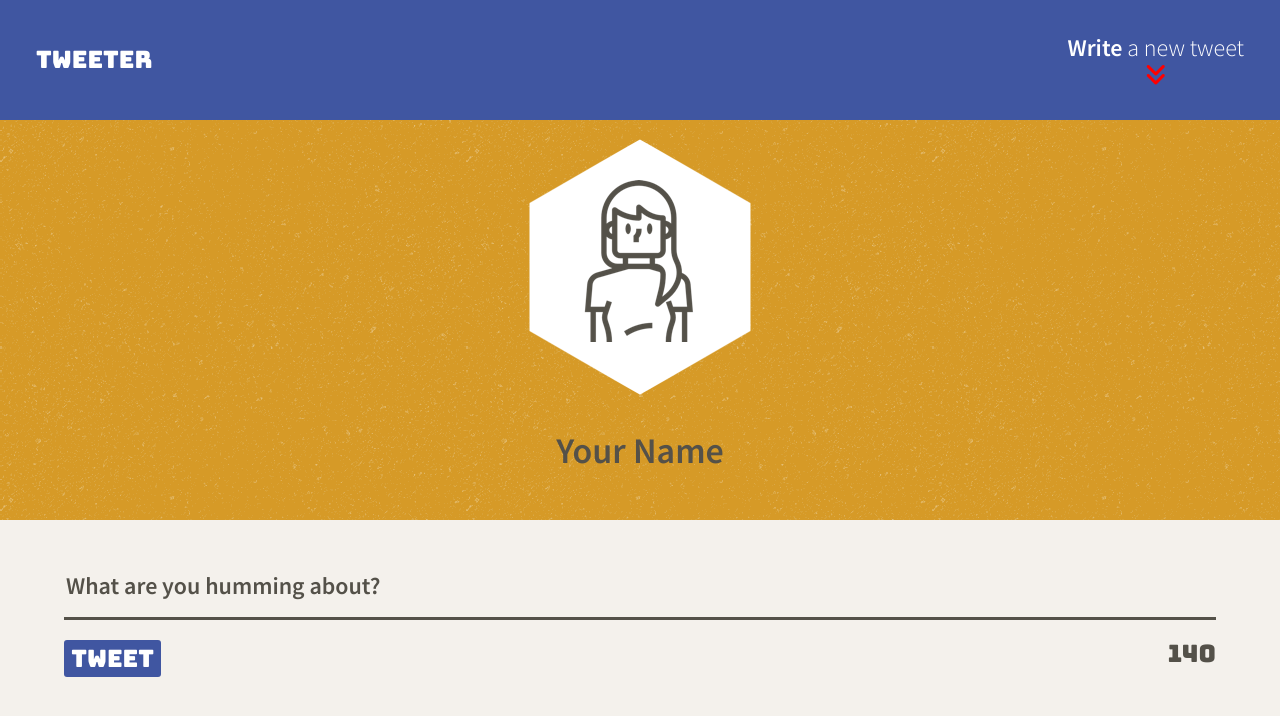
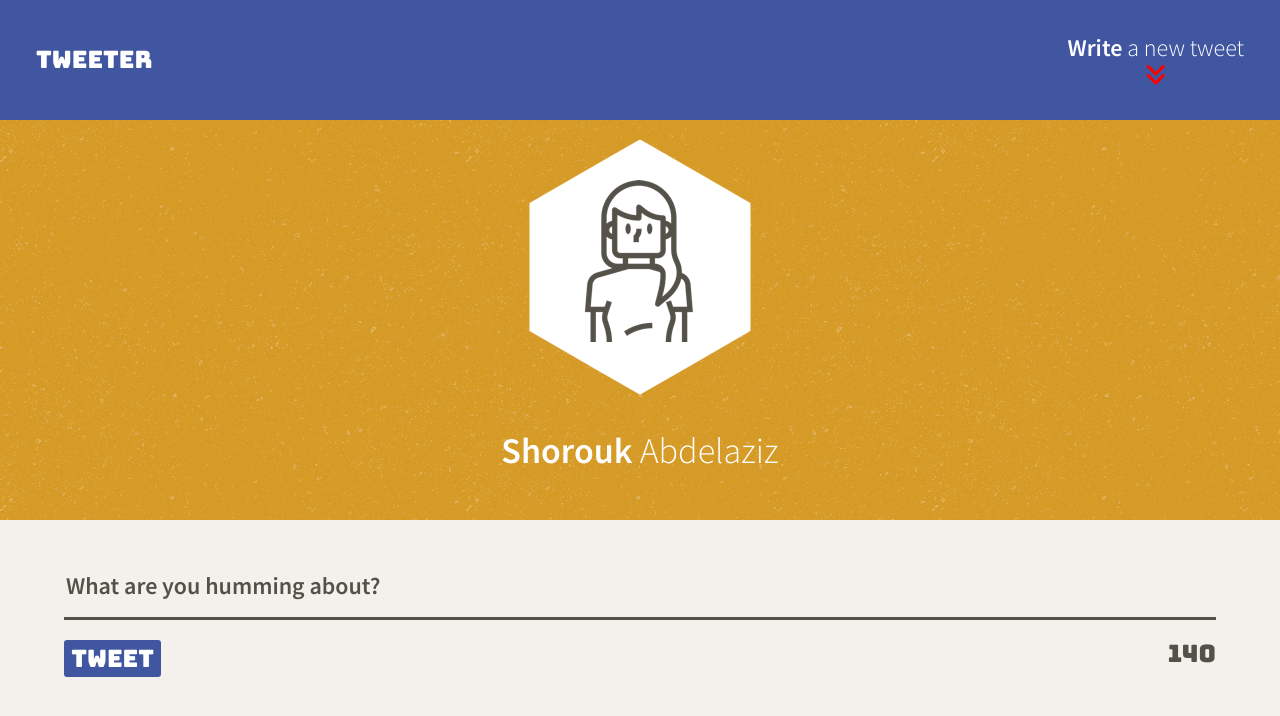
Before and after one commit to ShoroukAziz/my-tweeter, a website: page public/index.html in a window 1280 px wide. Drawn offline with nearby package versions, Linux system fonts and the light colour scheme.

Commit message:
Make name fff & different weights for first & last

```diff
--- a/public/index.html
+++ b/public/index.html
@@ -49,7 +49,7 @@
       <img src="/images/profile-hex.png">
     </div>
     <div>
-      <h2>Your Name</h2>
+      <h2> <span>Shorouk</span> Abdelaziz</h2>
     </div>
   </header>
 
--- a/public/styles/header.css
+++ b/public/styles/header.css
@@ -9,3 +9,12 @@ header {
   justify-content: center;
   align-items: center;
 }
+
+header h2 {
+  color: #ffffff;
+  font-weight: 300;
+}
+
+header h2 span {
+  font-weight: 600;
+}
```
